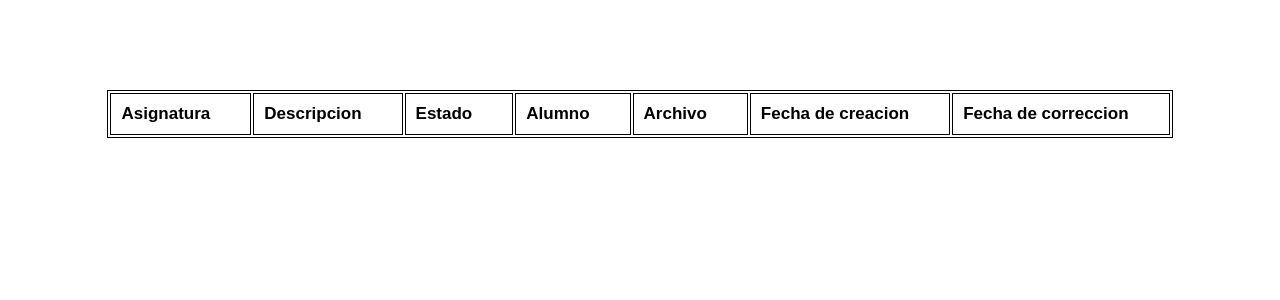
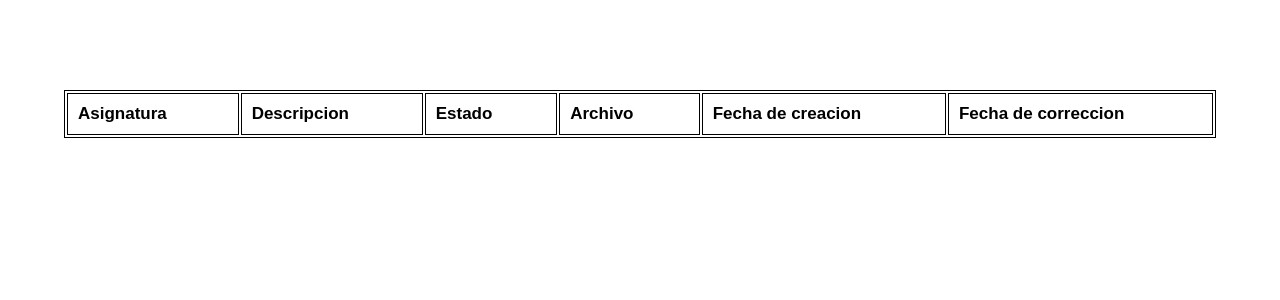
Before and after one commit to javiervelnie/Academa_Probatus, a PHP site: page /mostrartareas.php in a window 1280 px wide. Shown: the part 75-375 px from the top of the page. Run offline with PHP 8.4, Linux system fonts and the light colour scheme; the visitor is signed in with stand-in values (Sample User, id 1); data comes from the database, SQL or seed files in the repository; data that the repository does not hold is empty.

Commit message:
quito la celda de nombre alumno

```diff
--- a/dist/css/mostrartareas.css
+++ b/dist/css/mostrartareas.css
@@ -12,6 +12,7 @@ table{
     margin-left: auto;
     margin-right: auto;
     font-size: 15px;
+    width: 90%;
 }
 
 td{
--- a/mostrartareas.php
+++ b/mostrartareas.php
@@ -20,7 +20,6 @@
                 <td>Asignatura</td>
                 <td>Descripcion</td>
                 <td>Estado</td>
-                <td>Alumno</td>
                 <td>Archivo</td>
                 <td>Fecha de creacion</td>
                 <td>Fecha de correccion</td>
@@ -43,7 +42,6 @@
                     <td><?php echo $file['asignatura']  ?></td>
                     <td><?php echo $file['descripcion']  ?></td>
                     <td class="filaEstado"><?php echo $file['estado']  ?></td>
-                    <td><?php echo $nombreApellidos  ?></td>
                     <td><?php echo $file['archivo']  ?></td>
                     <td><?php echo $file['fechacreacion']  ?></td>
                     <td><?php echo $file['fechacorreccion']  ?></td>
```
